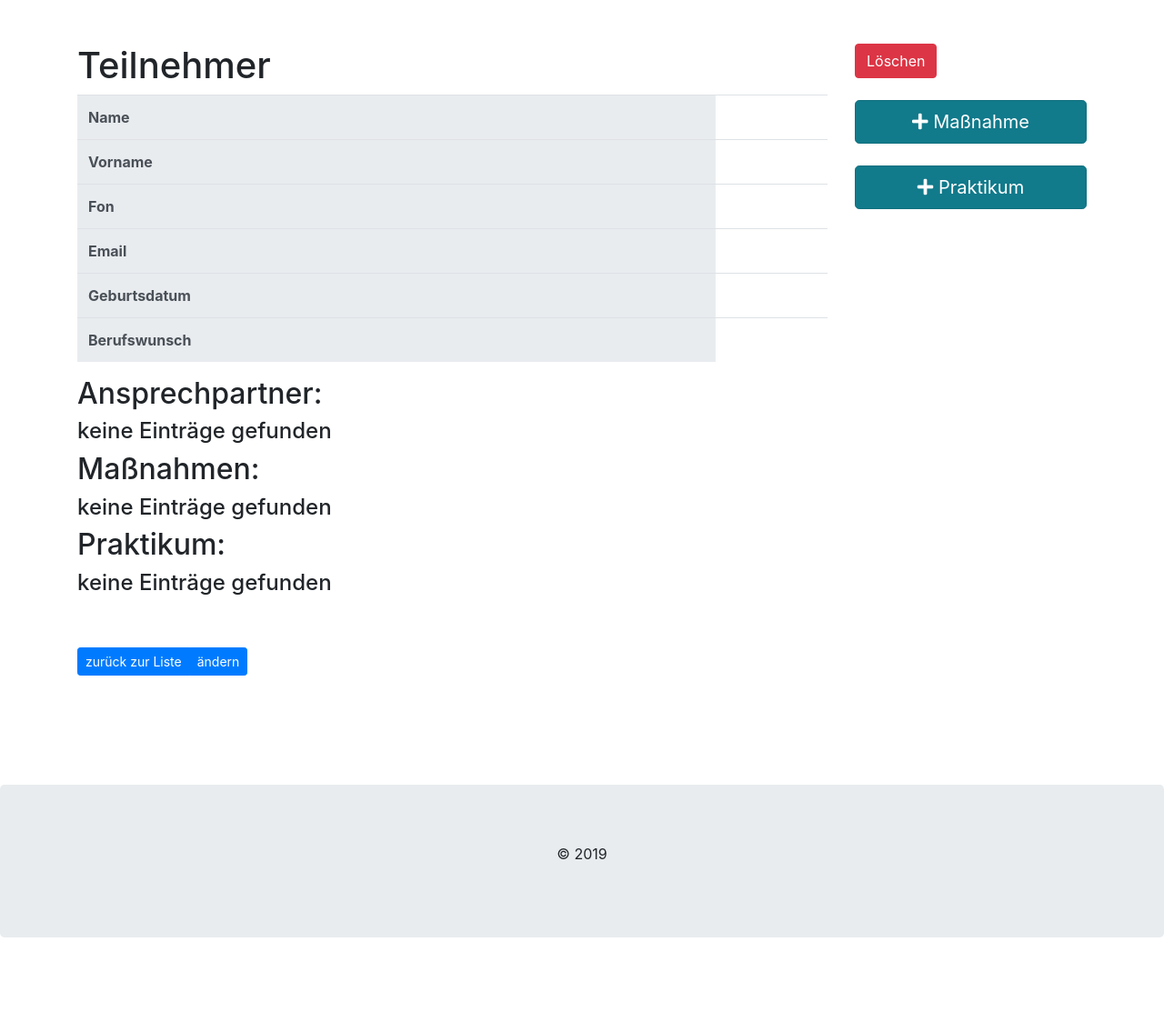
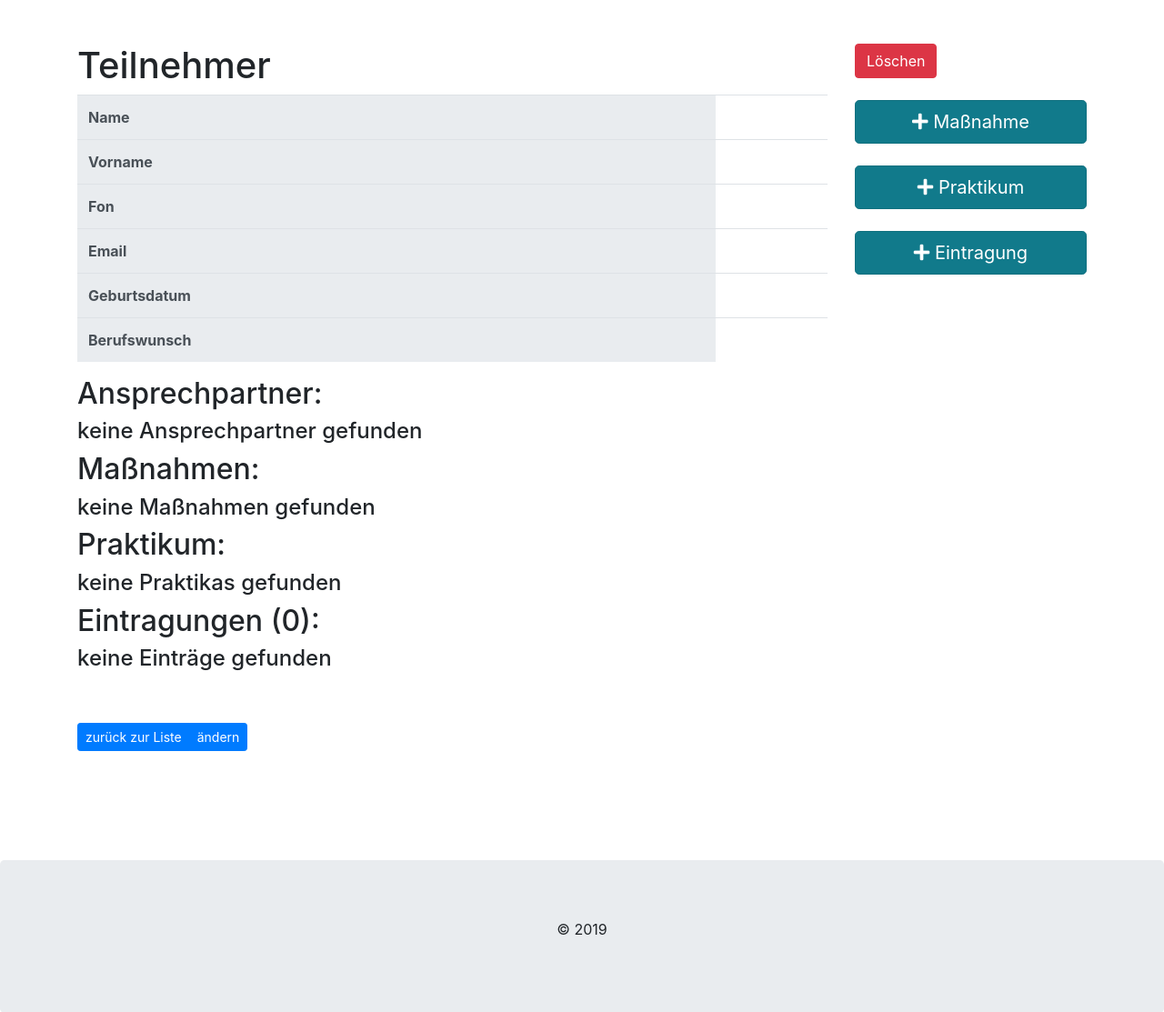
Before and after one commit to ChrHBo/tnvz, a Symfony app: template templates/teilnehmer/show.html.twig in a window 1280 px wide. Shown: the part 56-1169 px from the top of the page at 91% size. Before the commit the page ends 1087 px from the top, so only its background shows below. Run offline with Twig, Linux system fonts and the light colour scheme; the template is opened without the code that fills it, so the values that code supplies are empty; some libraries are stand-ins or nearby versions.

Commit message:
eintragungen

```diff
--- a/src/Form/EintragungType.php
+++ b/src/Form/EintragungType.php
@@ -3,6 +3,7 @@
 namespace App\Form;
 
 use App\Entity\Eintragsbereich;
+use App\Entity\Teilnehmer;
 use Symfony\Bridge\Doctrine\Form\Type\EntityType;
 
 use App\Entity\Eintragung;
@@ -10,6 +11,7 @@ use Symfony\Component\Form\AbstractType;
 use Symfony\Component\Form\FormBuilderInterface;
 use Symfony\Component\OptionsResolver\OptionsResolver;
 use Symfony\Component\Form\Extension\Core\Type\TextType;
+use Symfony\Component\Form\Extension\Core\Type\TextareaType;
 use Symfony\Component\Form\Extension\Core\Type\DateType;
 
 class EintragungType extends AbstractType
@@ -22,8 +24,7 @@ class EintragungType extends AbstractType
                 'html5' => false,
                 'attr' => ['class' => 'js-datepicker'],
             ])
-            ->add('text', TextType::class)
-            ->add('teilnehmer')
+            ->add('text', TextareaType::class)
             ->add('bereich', EntityType::class, [
                 'class' => Eintragsbereich::class,
                 'choice_label' => 'name',
--- a/templates/eintragung/new.html.twig
+++ b/templates/eintragung/new.html.twig
@@ -15,7 +15,7 @@
         $(document).ready(function() {
             // you may need to change this code if you are not using Bootstrap Datepicker
             $('.js-datepicker').datepicker({
-                format: 'dd-mm-yyyy'
+                format: 'yyyy-mm-dd'
             });
         });
     </script>
@@ -26,5 +26,5 @@
 
     {{ include('eintragung/_form.html.twig') }}
 
-    <a href="{{ path('eintragung_index') }}" class="btn btn-primary btn-sm" role="button" aria-pressed="true">zurück zur Liste</a>
+    {# <a href="{{ path('eintragung_index') }}" class="btn btn-primary btn-sm" role="button" aria-pressed="true">zurück zur Liste</a> #}
 {% endblock %}
--- a/templates/teilnehmer/index.html.twig
+++ b/templates/teilnehmer/index.html.twig
@@ -44,4 +44,5 @@
     {{ parent() }}
     <a href="{{ path('massnahmeart_index') }}" class="btn btn-info btn-lg btn-block active" role="button"><i class="fa fa-cogs" aria-hidden="true"></i> Maßnahmearten</a>
     <a href="{{ path('berufswunsch_index') }}" class="btn btn-info btn-lg btn-block active" role="button"><i class="fa fa-cogs" aria-hidden="true"></i> Berufswunsch</a>
+    <a href="{{ path('eintragsbereich_index') }}" class="btn btn-info btn-lg btn-block active" role="button"><i class="fa fa-cogs" aria-hidden="true"></i> Eintragsbereiche</a>
 {% endblock %}
--- a/templates/teilnehmer/show.html.twig
+++ b/templates/teilnehmer/show.html.twig
@@ -45,7 +45,7 @@
                 </a>
             </li>
         {% else %}
-               <h4>keine Einträge gefunden</h4>
+               <h4>keine Ansprechpartner gefunden</h4>
         {% endfor %}
         <h2>Maßnahmen:</h2>
         {% for massnahme in teilnehmer.massnahmen %}
@@ -59,7 +59,7 @@
                 </a>
             </li>
             {% else %}
-               <h4>keine Einträge gefunden</h4>
+               <h4>keine Maßnahmen gefunden</h4>
         {% endfor %}
         <h2>Praktikum:</h2>
         {% for praktikum in teilnehmer.praktikas %}
@@ -70,6 +70,20 @@
                 {{ praktikum.beginn|date('Y-m-d') }}
                 {{ praktikum.ende|date('Y-m-d') }}
                 {{ praktikum.firma.name }}
+                </a>
+            </li>
+            {% else %}
+               <h4>keine Praktikas gefunden</h4>
+        {% endfor %}
+        <h2>Eintragungen ({{ teilnehmer.eintragungen|length }}):</h2>
+        {% for eintragungen in teilnehmer.eintragungen %}
+            <li class="list-group-item list-group-item-action">
+                <a href="{{ path('eintragung_show', {
+                                        'id': eintragungen.id
+                                    }) }}">
+                {{ eintragungen.datum|date('d.m.Y') }}
+                {{ eintragungen.text[:50] ~ (eintragungen.text|length > 50 ? '...') }}
+
                 </a>
             </li>
             {% else %}
@@ -93,5 +107,7 @@
         <a href="{{ path('massnahme_new', {'id': teilnehmer.id}) }}"  class="btn btn-info btn-lg btn-block active" role="button"><i class="fa fa-plus" aria-hidden="true"></i> Maßnahme</a>
          <br/>
         <a href="{{ path('praktika_new', {'id': teilnehmer.id}) }}"  class="btn btn-info btn-lg btn-block active" role="button"><i class="fa fa-plus" aria-hidden="true"></i> Praktikum</a>
+         <br/>
+        <a href="{{ path('eintragung_new', {'id': teilnehmer.id}) }}"  class="btn btn-info btn-lg btn-block active" role="button"><i class="fa fa-plus" aria-hidden="true"></i> Eintragung</a>
     </p>
 {% endblock %}
```
Also changed, not shown: src/Controller/EintragungController.php (+8 -0 lines), templates/eintragsbereich/index.html.twig (+6 -8 lines), templates/eintragsbereich/show.html.twig (+8 -8 lines).
